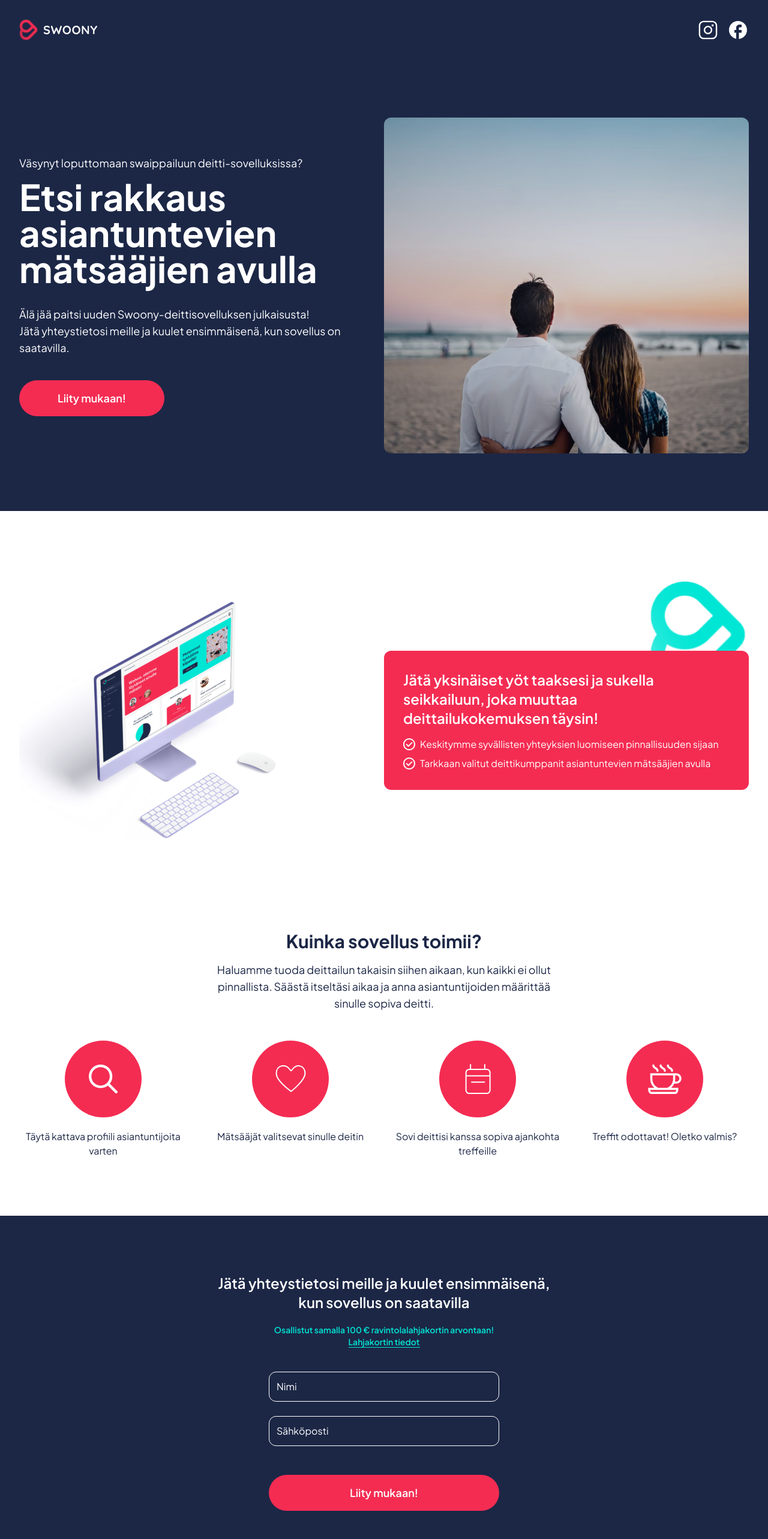
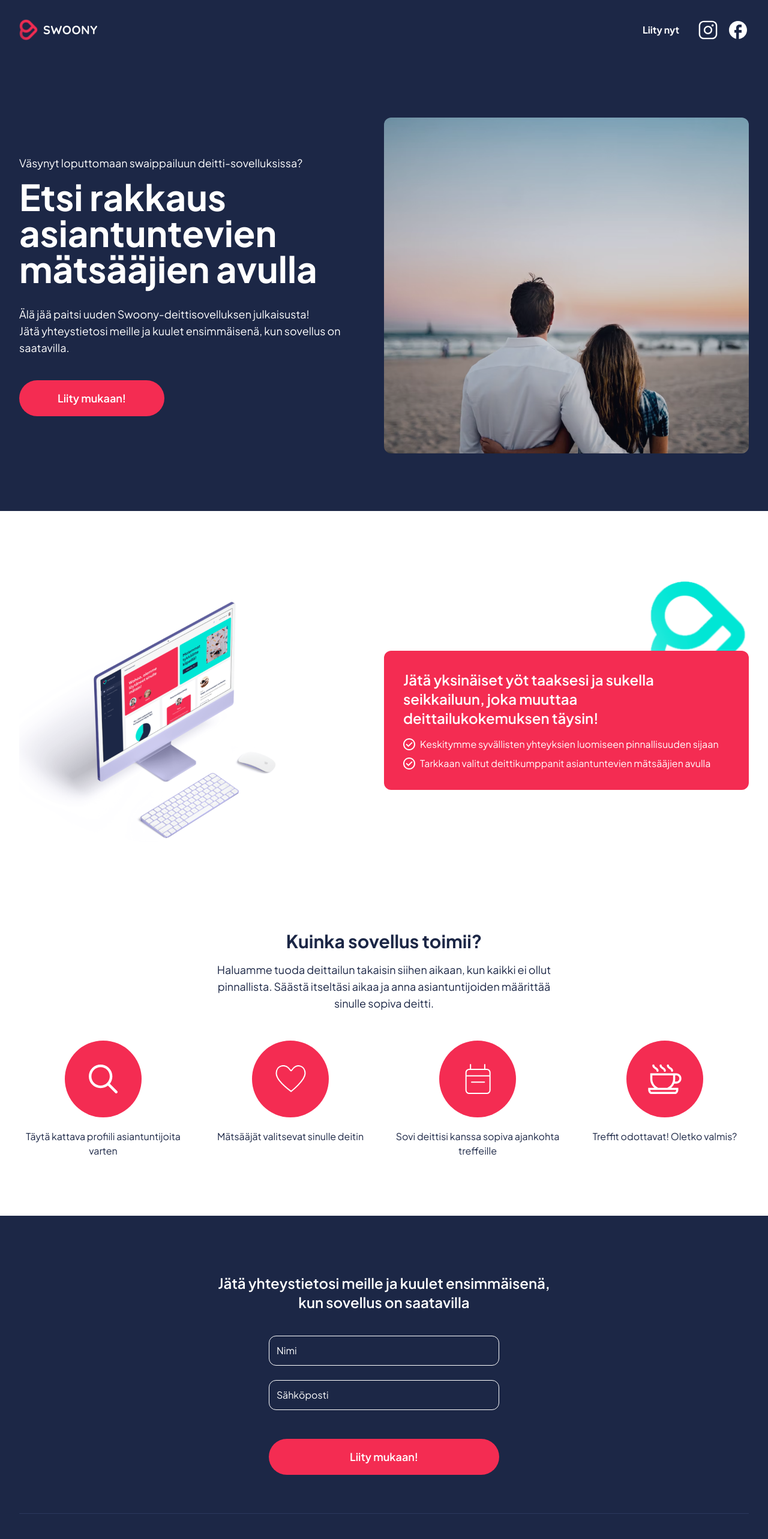
Before and after one commit to Draez/swoony-next, a Next.js app: page / in a window 1280 px wide. Shown: the top 2566 px of the page at 60% size. Built offline with nearby package versions, Linux system fonts and the light colour scheme; no server answers.

Commit message:
Add nav text and remove gift card

```diff
--- a/components/Footer/Footer.tsx
+++ b/components/Footer/Footer.tsx
@@ -42,7 +42,7 @@ const Footer: FC = () => {
         <div className="text-center mb-16 max-w-xl mx-auto">
           {!success && (
             <h3 className="text-2xl font-semibold mb-10">
-              Jätä yhteystietosi meille ja kuulet ensimmäisenä, kun sovellus on saatavilla  <div className="gift text-sm mt-5 text-main-green">Osallistut samalla 100 € ravintolalahjakortin arvontaan! <br /><Link href="gift" className="border-b border-main-green text-sm">Lahjakortin tiedot</Link></div>
+              Jätä yhteystietosi meille ja kuulet ensimmäisenä, kun sovellus on saatavilla
             </h3>
           )}
           {success && (
@@ -159,7 +159,7 @@ const Footer: FC = () => {
           </div>
         </section>
       </div>
-    </footer>
+    </footer >
   );
 };
 
--- a/components/Header/Header.tsx
+++ b/components/Header/Header.tsx
@@ -30,6 +30,9 @@ const Header: FC = () => {
             </div>
 
             <div className="flex justify-center items-center">
+              <a href="#footer-section" className="text-md text-white font-bold mr-8">
+                Liity nyt
+              </a>
               <a href="https://www.instagram.com/swoonyapp/" target="_blank">
                 <Image
                   src="/instagram.svg"
```
